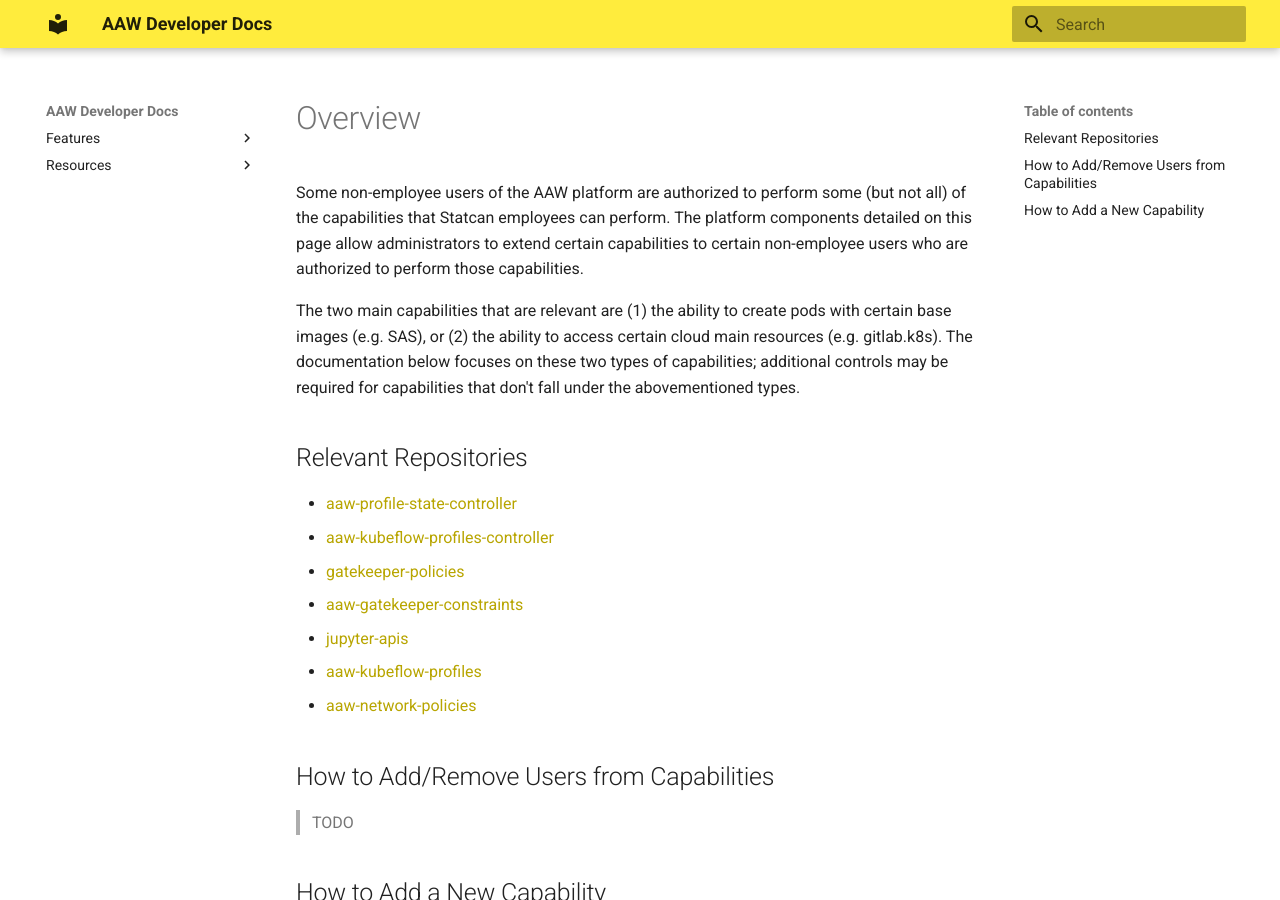
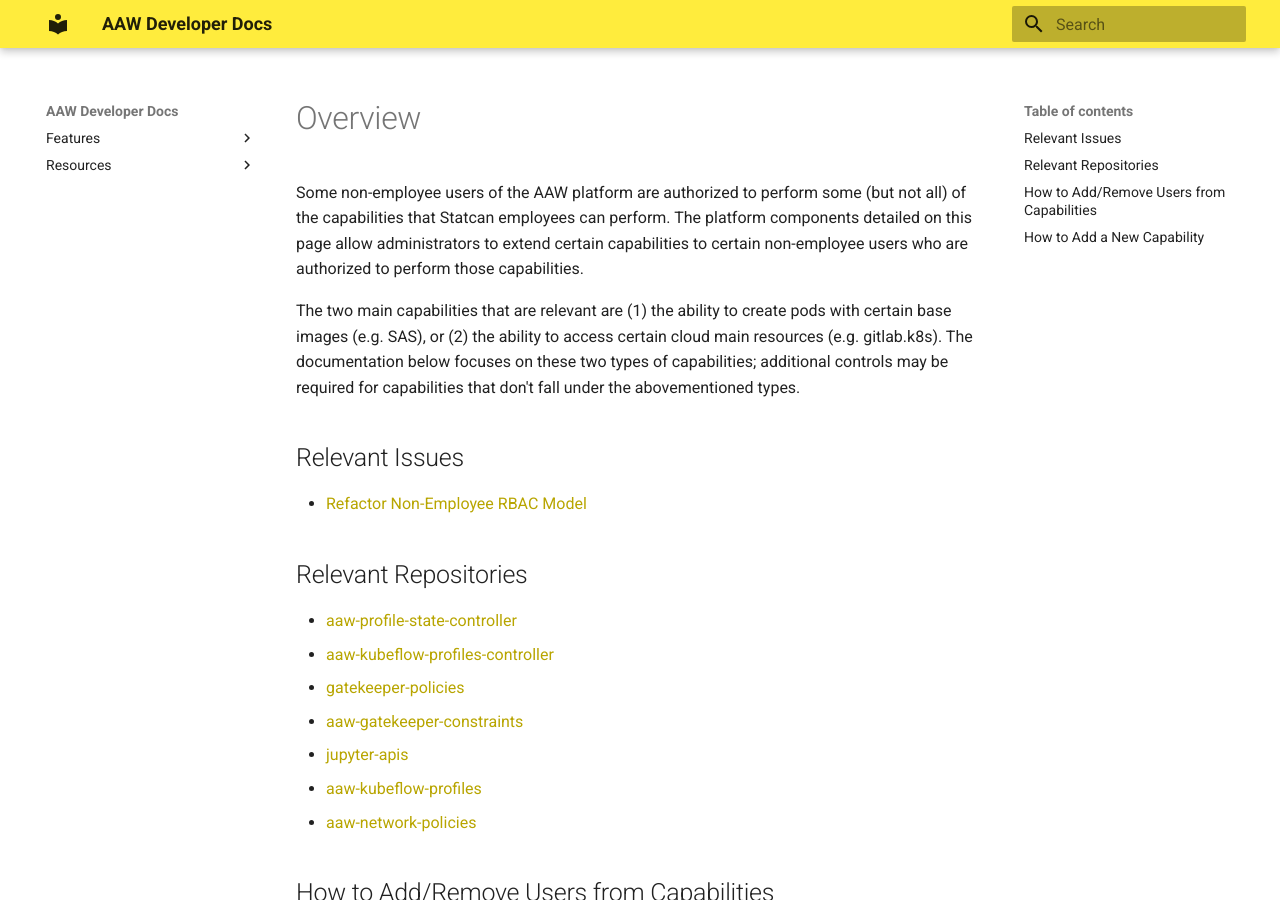
Before and after one commit to StatCan/aaw-developer-docs, an MkDocs documentation site: the page built from docs/features/rbac/non-employee-rbac.md, in a window 1280 px wide and 900 px high. Built offline with MkDocs 1.6.1 and Material for MkDocs 9.7.7, drawn with Linux system fonts in a browser that asks for light colours.

Commit message:
docs(non-employee-rbac): link related issue in docs

```diff
--- a/docs/features/rbac/non-employee-rbac.md
+++ b/docs/features/rbac/non-employee-rbac.md
@@ -3,6 +3,10 @@
 Some non-employee users of the AAW platform are authorized to perform some (but not all) of the capabilities that Statcan employees can perform. The platform components detailed on this page allow administrators to extend certain capabilities to certain non-employee users who are authorized to perform those capabilities.
 
 The two main capabilities that are relevant are (1) the ability to create pods with certain base images (e.g. SAS), or (2) the ability to access certain cloud main resources (e.g. gitlab.k8s). The documentation below focuses on these two types of capabilities; additional controls may be required for capabilities that don't fall under the abovementioned types.
+
+## Relevant Issues
+
+- [Refactor Non-Employee RBAC Model](https://github.com/StatCan/daaas/issues/1335)
 
 ## Relevant Repositories
 
```
